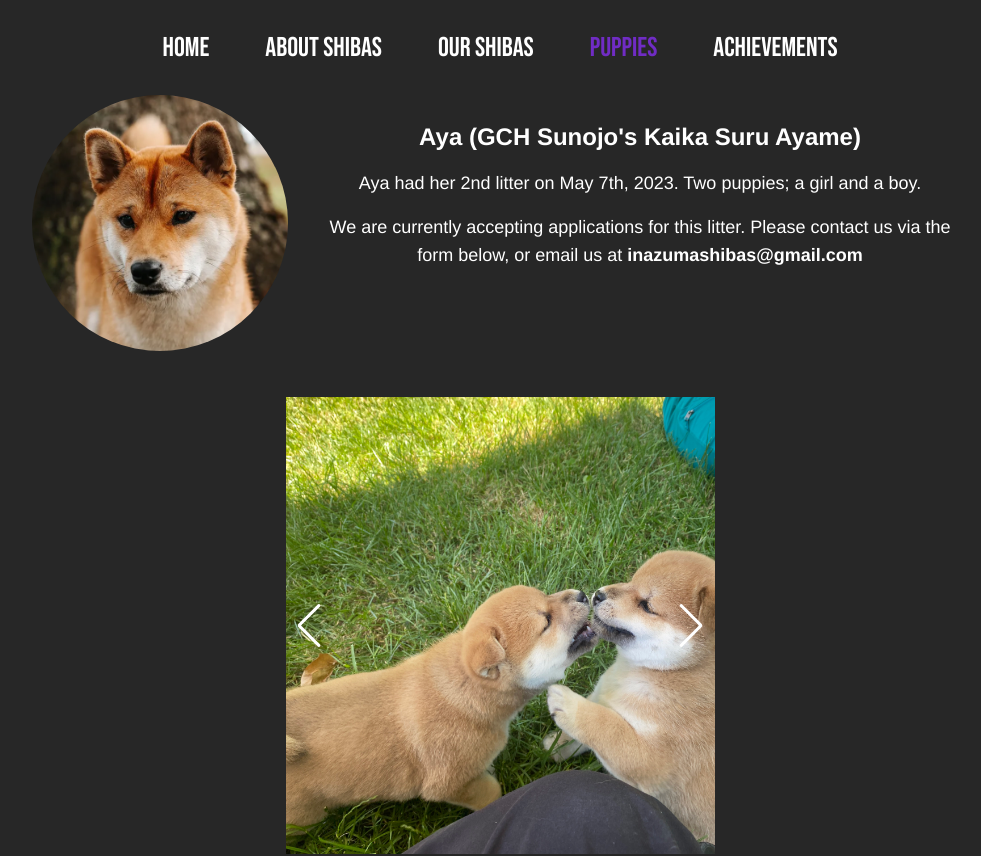
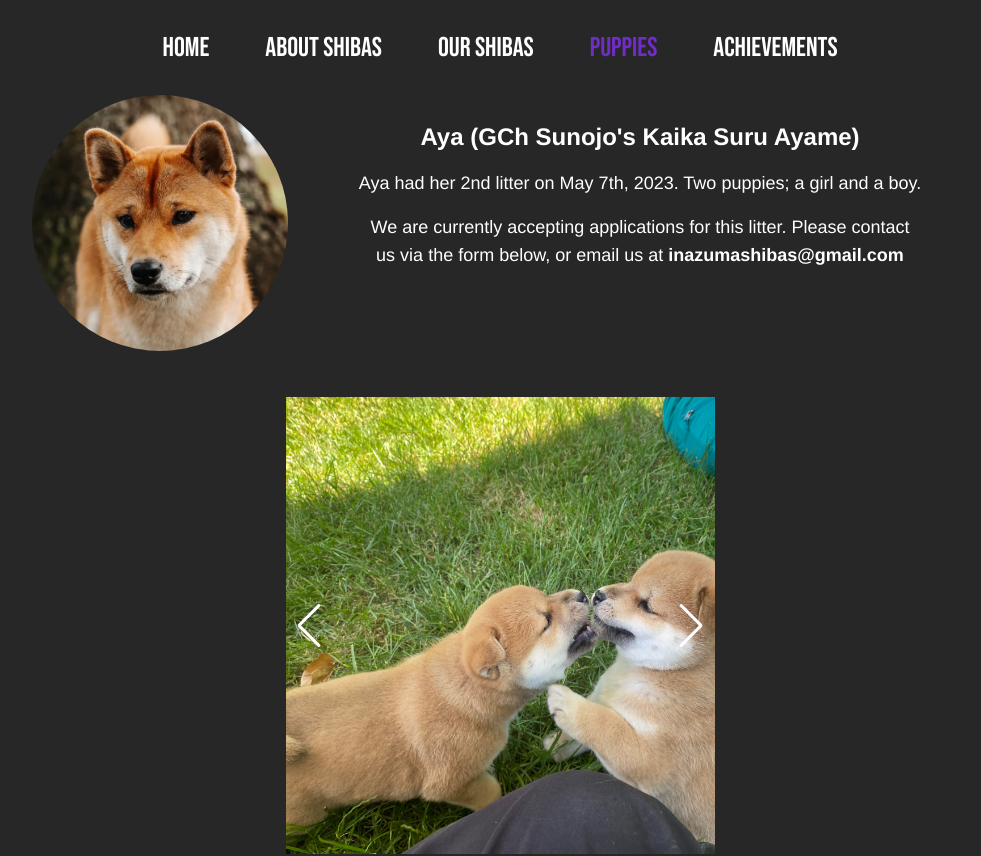
Before and after one commit to adamgrharvey/InazumaShibas, a React (Create React App) app: page /puppies in a window 1280 px wide. Shown: the top 856 px of the page, without its empty margins (140-1121 px from the left). Built offline with nearby package versions, Linux system fonts and the light colour scheme.

Commit message:
Text changes, padding puppies

```diff
--- a/src/routes/Achievements.jsx
+++ b/src/routes/Achievements.jsx
@@ -33,11 +33,12 @@ export default function Achievements(props) {
           <img className='rounded-full AyaProfile' src={ayaprofile}></img>
         </div>
         <div className="ml-3 mr-3">
-          <p className='font-bold text-2xl'>Aya (GCH Sunojo's Kaika Suru Ayame)</p>
+          <p className='font-bold text-2xl'>Aya (GCh Sunojo's Kaika Suru Ayame)</p>
           <p className='mt-4 text-lg'>Our lovely girl comes from a long line of Shiba Inu's that were imported from Japan. The co-owner of this beautiful girl, Susan Norris-Jones from Sunojo kennels, has been breeding Shiba's since 1985. We are extremely fortunate to have Susan as our mentor in this remarkable breed.</p>
           <p className='mt-4 text-lg'><span className='font-bold'>Group 4th</span> | Campbell River Dog Fanciers Society | July 30 - August 1, 2021</p>
           <p className='mt-4 text-lg'><span className='font-bold'>Group 4th</span> | Glacier View | August 2 - August 4, 2021</p>
           <p className='mt-4 text-lg'><span className='font-bold'>Group 2nd</span> | Nanaimo Kennel Club | August 12 - August 15, 2021</p>
+          <p className="mt-4 text-lg">Aya finished her Championship in only one month of showing with group placings. She went on to attain Grand Champion status at 18 months old.</p>
         </div>
       </div>
 
--- a/src/routes/Dogs.jsx
+++ b/src/routes/Dogs.jsx
@@ -37,7 +37,7 @@ export default function Dogs(props) {
           <img className='rounded-full AyaProfile' src={ayaprofile}></img>
         </div>
         <div className="ml-3 mr-3">
-          <p className='font-bold text-2xl'>Aya (GCH Sunojo's Kaika Suru Ayame)</p>
+          <p className='font-bold text-2xl'>Aya (GCh Sunojo's Kaika Suru Ayame)</p>
           <p className='mt-4 text-lg'>Our lovely girl comes from a long line of Shiba Inu's that were imported from Japan. The co-owner of this beautiful girl, Susan Norris-Jones from Sunojo kennels, has been breeding Shiba's since 1985. We are extremely fortunate to have Susan as our mentor in this remarkable breed.</p>
           <p className="mt-4 text-lg">Aya is a very elegant and spunky girl. She loves learning new tricks and is eager to impress, however her greatest joy in life is to argue back and to make sure her opinion is heard. She is our foundation bitch and we can't wait to see what she holds for us in the future.</p>
           <p className="mt-4 text-lg">Aya finished her Championship in only one month of showing with group placings. She went on to attain Grand Champion status at 18 months old.</p>
--- a/src/routes/Puppies.jsx
+++ b/src/routes/Puppies.jsx
@@ -1,6 +1,5 @@
 import '../CSS/Puppies.css';
 import AyaProfilePuppies from "../images/aya-profile-crop.webp";
-
 
 import React, { useRef, useState } from "react";
 import { ContactUs } from '../components/ContactUs';
@@ -27,8 +26,6 @@ export default function Puppies(props) {
 
   const images = importAll(require.context('../images/puppies', false, /\.(png|jpe?g|svg)$/));
 
-
-
   return (
     <>
       <div className='w-3/5 flex flex-row mt-6 pictext fadeInPage'>
@@ -36,9 +33,9 @@ export default function Puppies(props) {
           <img className='rounded-full AyaProfilePuppies' src={AyaProfilePuppies}></img>
         </div>
         <div className="ml-3 mr-3">
-          <p className='font-bold text-2xl'>Aya (GCH Sunojo's Kaika Suru Ayame)</p>
+          <p className='font-bold text-2xl'>Aya (GCh Sunojo's Kaika Suru Ayame)</p>
           <p className='mt-4 text-lg'>Aya had her 2nd litter on May 7th, 2023. Two puppies; a girl and a boy. </p>
-          <p className="mt-4 text-lg">We are currently accepting applications for this litter. Please contact us via the form below, or email us at <a href="mailto:inazumashibas@gmail.com"><b>inazumashibas@gmail.com</b></a> </p>
+          <p className="mt-4 pl-12 pr-12 text-lg">We are currently accepting applications for this litter. Please contact us via the form below, or email us at <a href="mailto:inazumashibas@gmail.com"><b>inazumashibas@gmail.com</b></a> </p>
 
         </div>
       </div>
@@ -112,7 +109,6 @@ export default function Puppies(props) {
             <img src={images[16]} />
           </SwiperSlide>
 
-
         </Swiper>
         <Swiper
           onSwiper={setThumbsSwiper}
@@ -175,7 +171,6 @@ export default function Puppies(props) {
           <SwiperSlide>
             <img src={images[16]} />
           </SwiperSlide>
-
         </Swiper>
       </div>
       <ContactUs />
```
